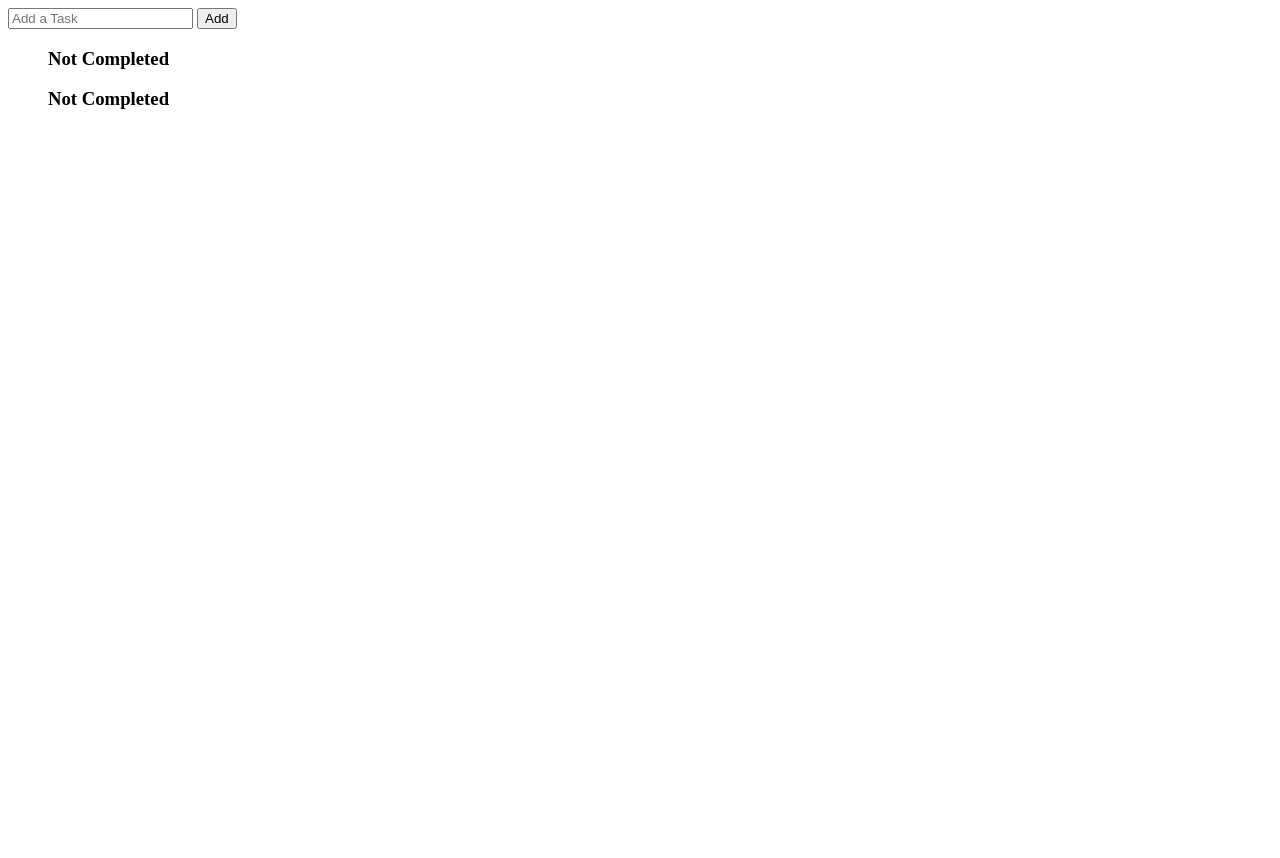
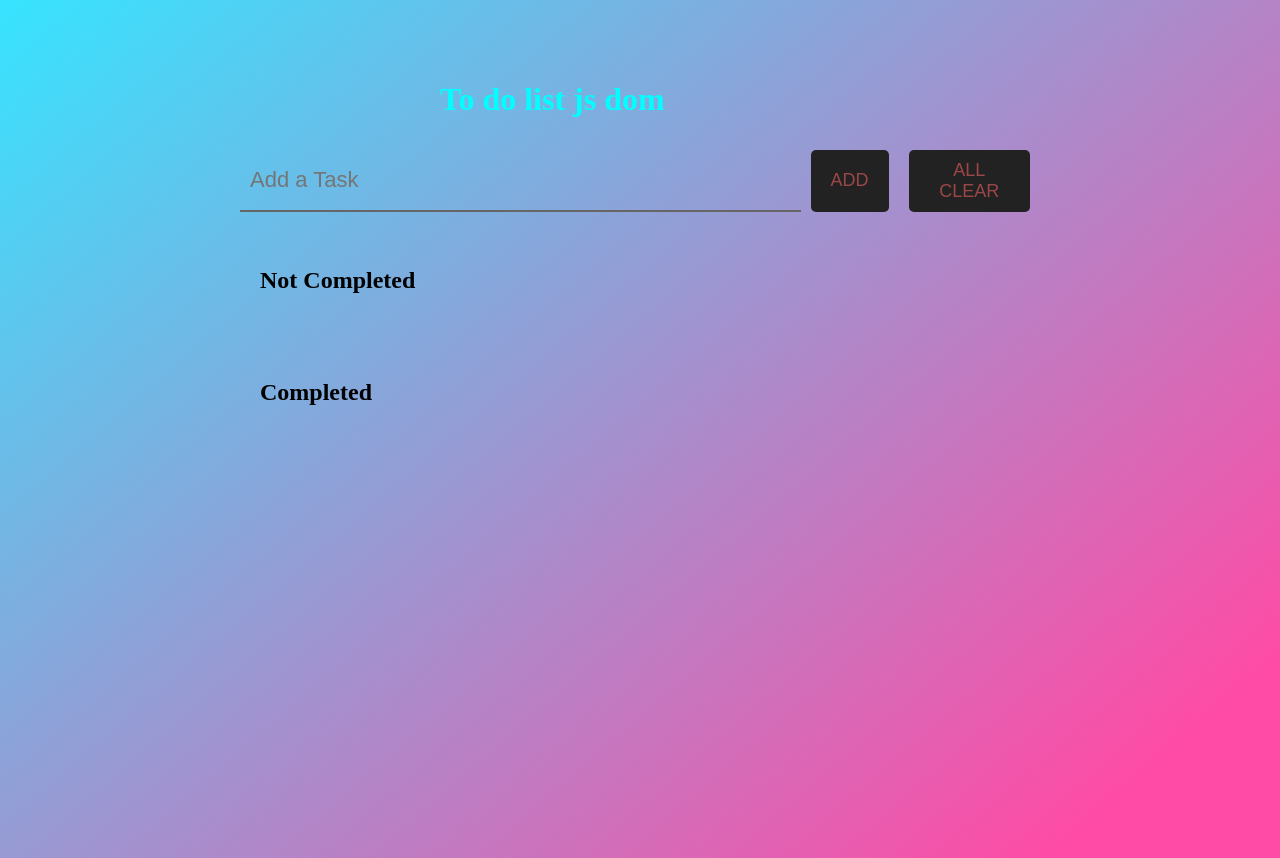
Before and after one commit to webfaisalbd/to-do-list-js-dom, a plain HTML site: page index.html in a window 1280 px wide. Before the commit the page ends 800 px from the top, so only its background shows below. Drawn offline with Linux system fonts and the light colour scheme; some packages are replaced by stand-ins of ours; a script that the page names is missing.

Commit message:
style added(inspired design)

```diff
--- a/index.html
+++ b/index.html
@@ -11,27 +11,31 @@
 </head>
 <body>
         <div class="container">
-
+            <div class="title">
+                <h1>To do list js dom</h1>
+            </div>
             <!-- addTask  -->
             <div class="addTask">
                 <!-- input field  -->
                 <input type="text" name="" id="task" placeholder="Add a Task">
                 <!-- button  -->
                 <button id="addToTask">Add</button>
+                <button id="deleteAll">All Clear</button>
             </div>
 
             <!-- Not Completed  -->
             <ol class="notCompleted">
-                <h3>Not Completed</h3>
+                <h2>Not Completed</h2>
             </ol>
 
             <!--  Completed  -->
             <ol class="completed">
-                <h3>Not Completed</h3>
+                <h2>Completed</h2>
             </ol>
 
         </div>
 
     <script src="./app.js"></script>
+    <script src="//cdn.jsdelivr.net/npm/sweetalert2@11"></script>
 </body>
 </html>
--- a/style.css
+++ b/style.css
@@ -0,0 +1,82 @@
+body{
+	height: 100vh;
+	background: #03dfff;
+	background: linear-gradient(139deg,#03ddffcb 0%,#ff0381b6 90%);
+}
+
+.title {
+    width: 50%;
+    margin: auto;
+    color: aqua;
+}
+
+.container{
+	position: relative;
+	max-width: 800px;
+	padding: 10px;
+	margin: 50px auto;
+}
+
+.addTask{
+	width: 100%;
+	display: flex;
+	padding: 10px 0;
+}
+
+.addTask  input[type="text"]{
+	width: 80%;
+	color: #333;
+	border:none;
+	border-bottom: 2px solid #666;
+	background: none;
+	padding: 10px;
+	font-size: 22px;
+	outline: none;
+}
+
+.addTask button{
+	margin: 0 10px;
+	background: #222;
+	color: rgb(156, 71, 71);
+	font-size: 18px;
+	text-transform: uppercase;
+	padding: 10px 20px;
+	border: none;
+	outline: none;
+	border-radius: 5px;
+	cursor: pointer;
+}
+
+.addTask button:hover{
+	color: greenyellow;
+	background: linear-gradient(139deg,tomato 0%,pink 90%);
+}
+
+.notCompleted, .completed{
+	margin: 5px 0px ;
+	padding: 20px;
+}
+
+ol li{
+	width: 100%;
+	padding: 18px;
+	margin: 5px 0;
+	background: lightgoldenrodyellow;
+	font-size: 22px;
+    border-radius: 10px;
+}
+
+ol.completed li{
+	background: lightcoral;
+}
+
+li button{
+	float: right;
+	font-size: 28px;
+	line-height: 28px;
+	margin-right: 15px;
+	background: none;
+	border: none;
+	outline: none;
+	cursor: pointer;
+}
```
